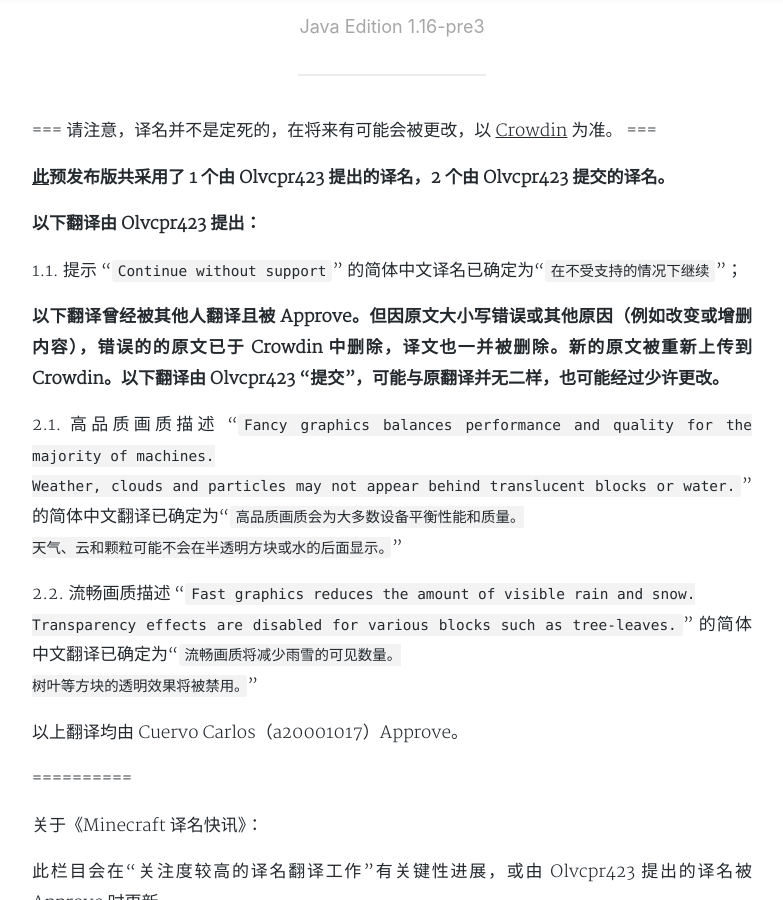
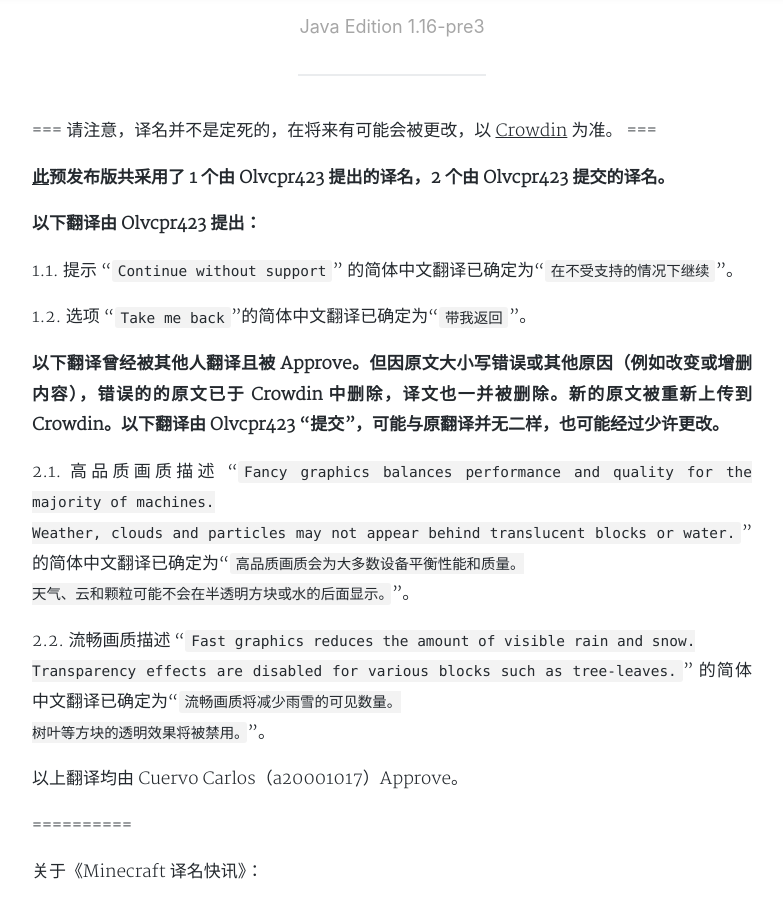
Before and after one commit to Olvcpr423/Olvcpr423.github.io, a Jekyll site: the page built from _posts/2020-06-13-Minecraft 译名快讯（3）.md, in a window 1280 px wide and 900 px high, scrolled down 422 px. Shown: the whole window, without its empty margins (248-1031 px from the left). Built offline with Jekyll 4.4.1, drawn with Linux system fonts in a browser that asks for light colours; nearby versions of some CDN libraries; a style sheet for code colours, icons or effects is not loaded.

Commit message:
Update 2020-06-13-Minecraft 译名快讯（3）.md

```diff
--- a/_posts/2020-06-13-Minecraft 译名快讯（3）.md
+++ b/_posts/2020-06-13-Minecraft 译名快讯（3）.md
@@ -14,17 +14,19 @@ tags: 翻译 Minecraft
 
 <b>以下翻译由 Olvcpr423 提出：</b>
 
-1.1. 提示 “<code>Continue without support</code>” 的简体中文译名已确定为“<code>在不受支持的情况下继续</code>”；
+1.1. 提示 “<code>Continue without support</code>” 的简体中文翻译已确定为“<code>在不受支持的情况下继续</code>”。
+
+1.2. 选项 “<code>Take me back</code>”的简体中文翻译已确定为“<code>带我返回</code>”。
 
 <b>以下翻译曾经被其他人翻译且被 Approve。但因原文大小写错误或其他原因（例如改变或增删内容），错误的的原文已于 Crowdin 中删除，译文也一并被删除。新的原文被重新上传到 Crowdin。以下翻译由 Olvcpr423 “提交”，可能与原翻译并无二样，也可能经过少许更改。</b>
 
 2.1. 高品质画质描述 “<code>Fancy graphics balances performance and quality for the majority of machines.<br>
 Weather, clouds and particles may not appear behind translucent blocks or water.</code>” 的简体中文翻译已确定为“<code>高品质画质会为大多数设备平衡性能和质量。<br>
-天气、云和颗粒可能不会在半透明方块或水的后面显示。</code>”
+天气、云和颗粒可能不会在半透明方块或水的后面显示。</code>”。
 
 2.2. 流畅画质描述 “<code>Fast graphics reduces the amount of visible rain and snow.<br>
 Transparency effects are disabled for various blocks such as tree-leaves.</code>” 的简体中文翻译已确定为“<code>流畅画质将减少雨雪的可见数量。<br>
-树叶等方块的透明效果将被禁用。</code>”
+树叶等方块的透明效果将被禁用。</code>”。
 
 以上翻译均由 Cuervo Carlos（a20001017）Approve。
 
```
